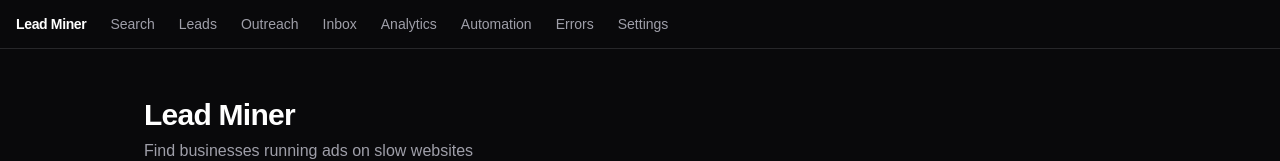
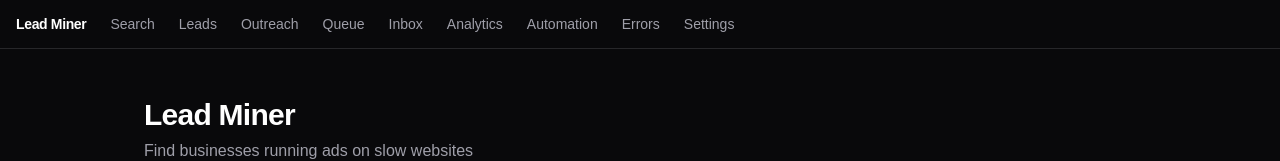
Before and after one commit to bwoodson72/lead-miner, a Next.js app: page / in a window 1280 px wide. Shown: the top 161 px of the page. Built offline with nearby package versions, Linux system fonts and the light colour scheme.

Commit message:
Add send queue to main navigation

```diff
--- a/src/app/layout.tsx
+++ b/src/app/layout.tsx
@@ -15,6 +15,7 @@
       <Link href="/" className="text-sm text-zinc-400 transition-colors hover:text-white">Search</Link>
       <Link href="/dashboard" className="text-sm text-zinc-400 transition-colors hover:text-white">Leads</Link>
       <Link href="/outreach" className="text-sm text-zinc-400 transition-colors hover:text-white">Outreach</Link>
+      <Link href="/outreach/queue" className="text-sm text-zinc-400 transition-colors hover:text-white">Queue</Link>
       <Link href="/inbox" className="text-sm text-zinc-400 transition-colors hover:text-white">Inbox</Link>
       <Link href="/analytics" className="text-sm text-zinc-400 transition-colors hover:text-white">Analytics</Link>
       <Link href="/automation" className="text-sm text-zinc-400 transition-colors hover:text-white">Automation</Link>
```
